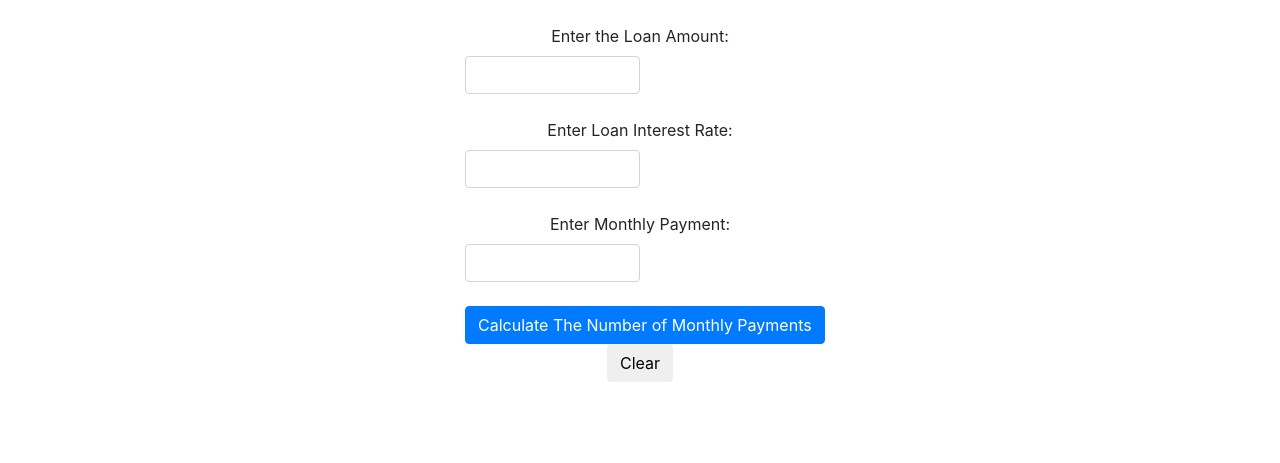
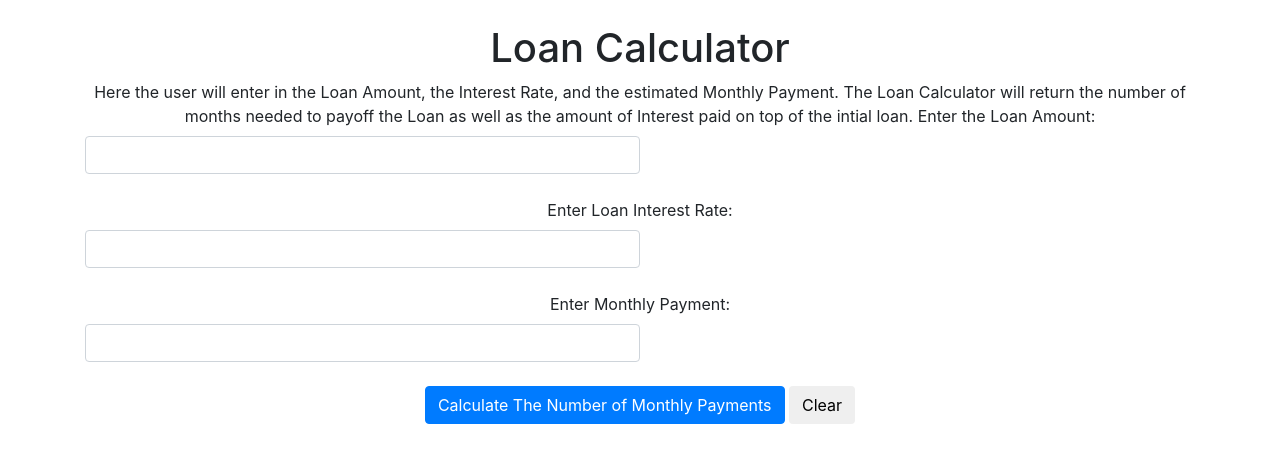
Before and after one commit to boss21/COMP5501, a PHP site: page /additionalTools/loans in a window 1280 px wide. Shown: the part 56-519 px from the top of the page. Run offline with PHP 8.4, Linux system fonts and the light colour scheme; the visitor is signed in with stand-in values (Sample User, id 1).

Commit message:
Update index.php

```diff
--- a/additionalTools/loans/index.php
+++ b/additionalTools/loans/index.php
@@ -99,8 +99,9 @@ $email = $_SESSION['email'];
     <br>
     <div class="container">
         <div class="row">
-            <div class="col-sm-4"></div>
-            <div class="col-sm-4 text-center">
+                <div class="form-group col-sm-12 text-center">
+                <h1>Loan Calculator</h1>
+                Here the user will enter in the Loan Amount, the Interest Rate, and the estimated Monthly Payment. The Loan Calculator will return the number of months needed to payoff the Loan as well as the amount of Interest paid on top of the intial loan.
                 <label>Enter the Loan Amount:</label>
                 <input id="LA" type="number" required="required" max="999999999" step=".01" class="form-control col-sm-6 col-centered">
                 <br>
@@ -114,8 +115,7 @@ $email = $_SESSION['email'];
                 <button id="clear" class="btn btn-default">Clear</button>
                 <div id="output"></div>
                 <div id="output2"></div>
-            </div>
-            <div class="col-sm-4"></div>
+         </div>
         </div>
     </div>
 </body>
```
